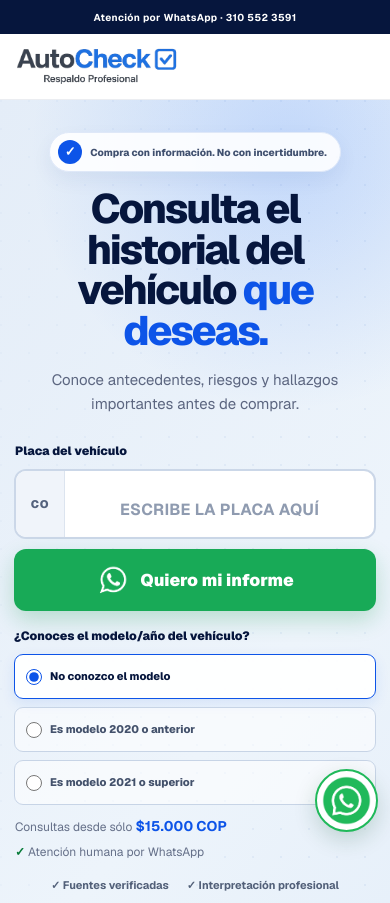
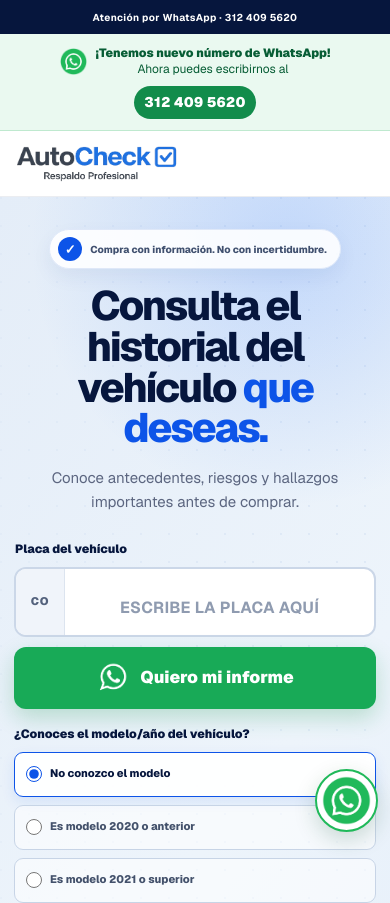
Before and after one commit to jimosa93/autocheck, a Next.js app: page / in a window 390 px wide. Shown: the top 903 px of the page. Built offline with nearby package versions, Linux system fonts and the light colour scheme.

Commit message:
Update WhatsApp number and add temporary notice

```diff
--- a/app/PlateHero.tsx
+++ b/app/PlateHero.tsx
@@ -2,7 +2,7 @@
 
 import { FormEvent, useState } from "react";
 
-const whatsappBase = "https://wa.me/573105523591";
+const whatsappBase = "https://wa.me/573124095620";
 
 export default function PlateHero() {
   const [plate, setPlate] = useState("");
--- a/app/globals.css
+++ b/app/globals.css
@@ -33,6 +33,13 @@ button, a { -webkit-tap-highlight-color: transparent; }
 .topbar { background: var(--navy); color: #dbe6ff; font-size: 12px; letter-spacing: .04em; }
 .topbar-inner { height: 34px; display: flex; justify-content: space-between; align-items: center; }
 .topbar a { color: white; font-weight: 700; }
+.whatsapp-announcement { padding: 12px 0; background: #eaf9f0; color: #075d35; border-bottom: 1px solid #bfe9cf; }
+.whatsapp-announcement-inner { display: flex; align-items: center; justify-content: center; gap: 13px; }
+.whatsapp-announcement .whatsapp-icon { width: 31px; height: 31px; flex-basis: 31px; }
+.whatsapp-announcement p { margin: 0; display: flex; align-items: baseline; gap: 7px; font-size: 14px; }
+.whatsapp-announcement p strong { font-weight: 850; }
+.whatsapp-announcement a { padding: 7px 12px; background: #128c4b; color: white; border-radius: 999px; font-size: 16px; font-weight: 850; letter-spacing: .02em; transition: background .2s, transform .2s; }
+.whatsapp-announcement a:hover { background: #087a3e; transform: translateY(-1px); }
 .site-header { background: rgba(255,255,255,.94); position: sticky; top: 0; z-index: 50; border-bottom: 1px solid rgba(11,34,79,.08); backdrop-filter: blur(15px); }
 .nav-wrap { height: 78px; display: flex; align-items: center; gap: 44px; }
 .brand { margin-right: auto; }
@@ -450,6 +457,14 @@ footer { padding: 54px 0 20px; background: #fff; }
 @media (max-width: 560px) {
   .container { width: min(100% - 28px, 1180px); }
   .topbar { font-size: 10px; }
+  .topbar-inner > span { display: none; }
+  .topbar-inner { justify-content: center; }
+  .whatsapp-announcement { padding: 11px 0; }
+  .whatsapp-announcement-inner { gap: 9px; flex-wrap: wrap; text-align: center; }
+  .whatsapp-announcement .whatsapp-icon { width: 27px; height: 27px; flex-basis: 27px; }
+  .whatsapp-announcement p { display: block; font-size: 12px; line-height: 1.35; }
+  .whatsapp-announcement p strong { display: block; }
+  .whatsapp-announcement a { padding: 6px 10px; font-size: 14px; }
   .site-header { position: relative; }
   .nav-wrap { height: 65px; }
   .brand img { width: 165px; }
--- a/app/page.tsx
+++ b/app/page.tsx
@@ -1,6 +1,6 @@
 import PlateHero from "./PlateHero";
 
-const whatsappBase = "https://wa.me/573105523591";
+const whatsappBase = "https://wa.me/573124095620";
 
 const plans = [
   {
@@ -103,10 +103,23 @@ export default function Home() {
         <div className="container topbar-inner">
           <span>Informes claros, rápidos y confiables</span>
           <a href={waLink(generalMessage)} target="_blank" rel="noreferrer">
-            Atención por WhatsApp · 310 552 3591
+            Atención por WhatsApp · 312 409 5620
           </a>
         </div>
       </div>
+
+      <aside className="whatsapp-announcement" aria-label="Nuevo número de WhatsApp">
+        <div className="container whatsapp-announcement-inner">
+          <WhatsAppIcon />
+          <p>
+            <strong>¡Tenemos nuevo número de WhatsApp!</strong>
+            <span>Ahora puedes escribirnos al</span>
+          </p>
+          <a href={waLink(generalMessage)} target="_blank" rel="noreferrer">
+            312 409 5620
+          </a>
+        </div>
+      </aside>
 
       <header className="site-header">
         <div className="container nav-wrap">
@@ -375,7 +388,7 @@ export default function Home() {
           </div>
           <div className="contact-block">
             <span>WhatsApp AutoCheck</span>
-            <a className="phone-number" href={waLink(generalMessage)} target="_blank" rel="noreferrer">310 552 3591</a>
+            <a className="phone-number" href={waLink(generalMessage)} target="_blank" rel="noreferrer">312 409 5620</a>
             <a className="button button-whatsapp light-button" href={waLink(generalMessage)} target="_blank" rel="noreferrer"><WhatsAppIcon /><span className="whatsapp-copy"><strong>Abrir conversación</strong><small>Atención directa por WhatsApp</small></span></a>
           </div>
         </div>
```
Also changed, not shown: .openai/hosting.json, 2 other files (tests, documents, lock files or other folders).
